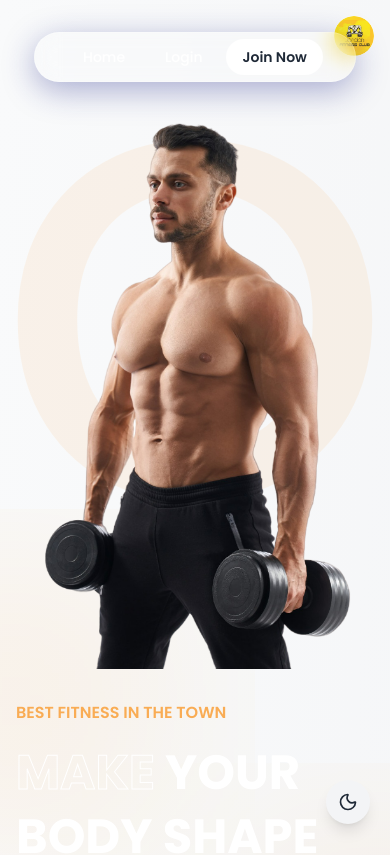
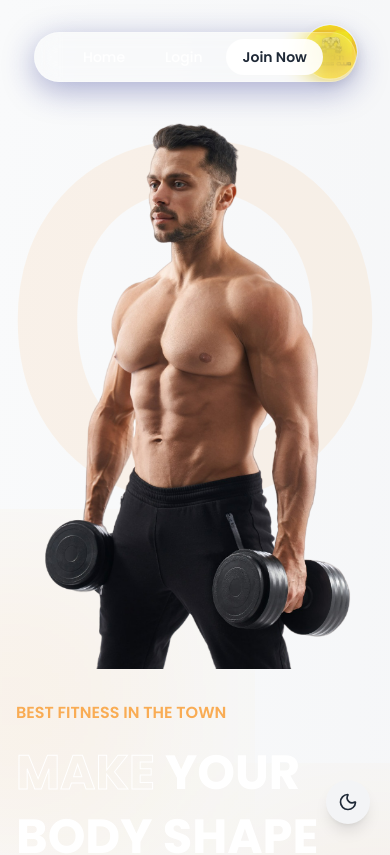
Before and after one commit to Arjun140205/Jordan-Fitness-Club, a React (Vite) app in the folder client/: page / in a window 390 px wide. Shown: the top 855 px of the page. Built offline with nearby package versions, Linux system fonts and the light colour scheme; no server answers.

Commit message:
Updated logo.css to fine-tune CornerLogo styling and alignment

```diff
--- a/client/src/styles/logo.css
+++ b/client/src/styles/logo.css
@@ -2,39 +2,72 @@
 .corner-logo {
   position: fixed;
   top: 2rem;
-  right: 2rem;
+  right: 3.5rem;
   z-index: 40;
   transition: all 0.3s ease;
 }
 
 .corner-logo img {
-  width: 4rem;
-  height: 4rem;
+  width: 5.5rem;
+  height: 5.5rem;
   border-radius: 50%;
-  filter: drop-shadow(0 0 10px rgba(255,255,255,0.2));
+  border: 1px solid rgba(255, 255, 255, 0.1);
+  box-shadow:
+    0 4px 12px rgba(0, 0, 0, 0.1),
+    0 0 20px rgba(255, 255, 255, 0.1);
+  filter:
+    contrast(1.05)
+    brightness(1.02)
+    drop-shadow(0 0 15px rgba(255, 255, 255, 0.15));
+  backdrop-filter: blur(8px);
+  -webkit-backdrop-filter: blur(8px);
+  object-fit: cover;
+  transform-origin: center;
+}
+
+.corner-logo img:hover {
+  transform: scale(1.05) translateY(-2px);
+  box-shadow:
+    0 8px 20px rgba(0, 0, 0, 0.15),
+    0 0 30px rgba(255, 255, 255, 0.2);
+  filter:
+    contrast(1.1)
+    brightness(1.05)
+    drop-shadow(0 0 20px rgba(255, 255, 255, 0.25));
 }
 
 /* Media queries for responsiveness */
-@media (max-width: 768px) {
+@media (max-width: 1200px) {
   .corner-logo {
-    top: 1.5rem;
-    right: 1.5rem;
+    right: 3rem;
   }
 
   .corner-logo img {
-    width: 3rem;
-    height: 3rem;
+    width: 5rem;
+    height: 5rem;
+  }
+}
+
+@media (max-width: 768px) {
+  .corner-logo {
+    top: 1.75rem;
+    right: 2.5rem;
+  }
+
+  .corner-logo img {
+    width: 4rem;
+    height: 4rem;
   }
 }
 
 @media (max-width: 480px) {
   .corner-logo {
-    top: 1rem;
-    right: 1rem;
+    top: 1.5rem;
+    right: 2rem;
   }
 
   .corner-logo img {
-    width: 2.5rem;
-    height: 2.5rem;
+    width: 3.5rem;
+    height: 3.5rem;
   }
 }
```
